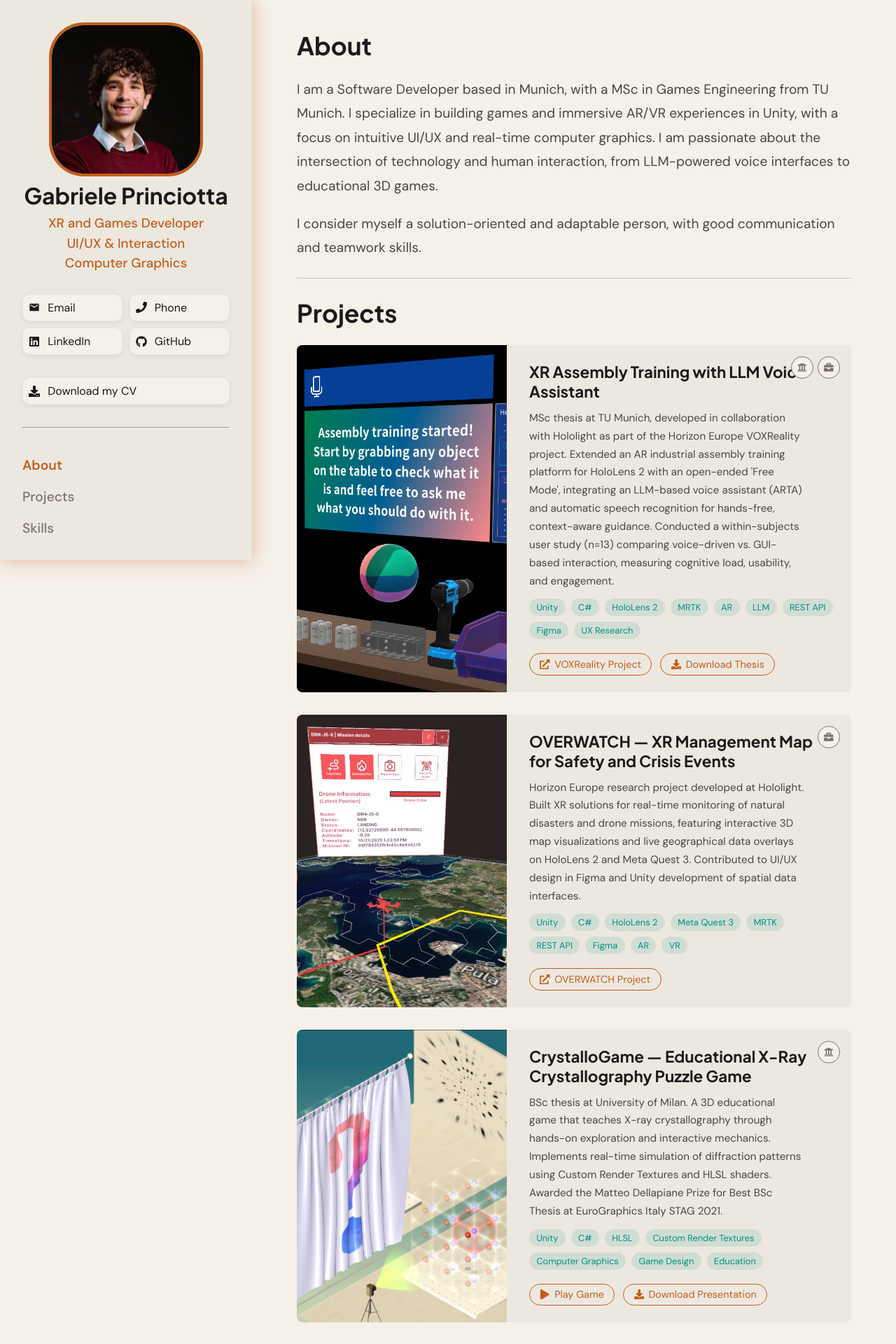
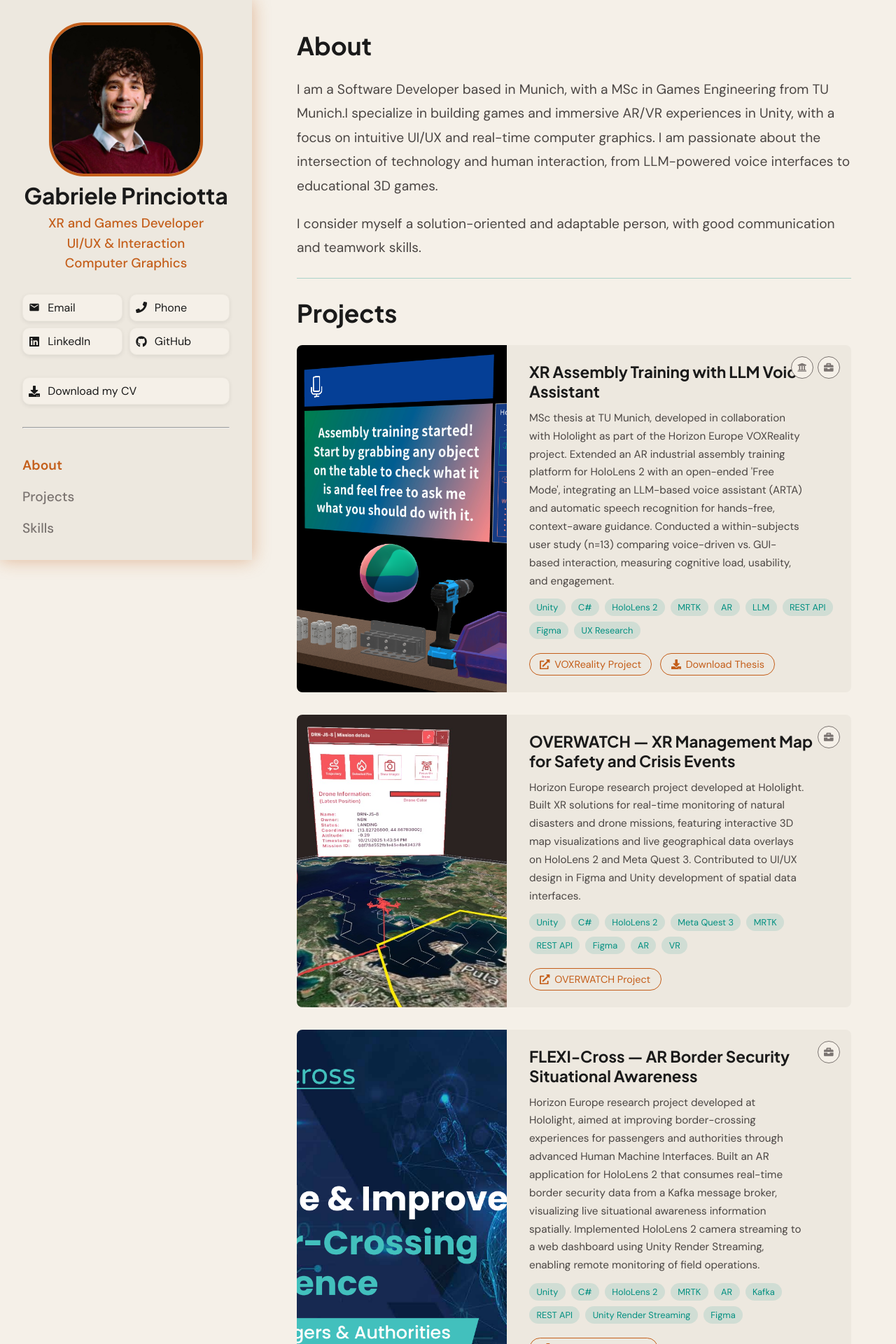
Before and after one commit to GabrielePrinciotta98/portfolio, a React (Vite) app: page / in a window 1280 px wide. Shown: the top 1920 px of the page at 70% size. Built offline with nearby package versions, Linux system fonts and the light colour scheme.

Commit message:
add flexi cross project

```diff
--- a/src/data.ts
+++ b/src/data.ts
@@ -19,7 +19,9 @@ export const navLinks = [
 ]
 
 export const about = [
-  "I am a Software Developer based in Munich, with a MSc in Games Engineering from TU Munich. I specialize in building games and immersive AR/VR experiences in Unity, with a focus on intuitive UI/UX and real-time computer graphics. I am passionate about the intersection of technology and human interaction, from LLM-powered voice interfaces to educational 3D games.",
+  "I am a Software Developer based in Munich, with a MSc in Games Engineering from TU Munich." +
+  "I specialize in building games and immersive AR/VR experiences in Unity, with a focus on intuitive UI/UX and real-time computer graphics. " +
+  "I am passionate about the intersection of technology and human interaction, from LLM-powered voice interfaces to educational 3D games.",
   "I consider myself a solution-oriented and adaptable person, with good communication and teamwork skills."
 ]
 
@@ -57,6 +59,16 @@ export const projects: Project[] = [
     ]
   },
   {
+    title: "FLEXI-Cross — AR Border Security Situational Awareness",
+    description: "Horizon Europe research project developed at Hololight, aimed at improving border-crossing experiences for passengers and authorities through advanced Human Machine Interfaces. Built an AR application for HoloLens 2 that consumes real-time border security data from a Kafka message broker, visualizing live situational awareness information spatially. Implemented HoloLens 2 camera streaming to a web dashboard using Unity Render Streaming, enabling remote monitoring of field operations.",
+    thumbnail: "/thumbnails/flexi.png",
+    tags: ["Unity", "C#", "HoloLens 2", "MRTK", "AR", "Kafka", "REST API", "Unity Render Streaming", "Figma"],
+    types: ["work"],
+    links: [
+      { label: "FLEXI-Cross Project", href: "https://flexicross-project.eu/" }
+    ]
+  },
+  {
     title: "CrystalloGame — Educational X-Ray Crystallography Puzzle Game",
     description: "BSc thesis at University of Milan. A 3D educational game that teaches X-ray crystallography through hands-on exploration and interactive mechanics. Implements real-time simulation of diffraction patterns using Custom Render Textures and HLSL shaders. Awarded the Matteo Dellapiane Prize for Best BSc Thesis at EuroGraphics Italy STAG 2021.",
     thumbnail: "/thumbnails/Crystal_gameview.png",
@@ -76,5 +88,6 @@ export const projects: Project[] = [
     links: [
       { label: "GitHub", href: "https://github.com/alpcihan/hybrid" }
     ]
-  }
+  },
+
 ]
```
Also changed, not shown: public/thumbnails/flexi.png (added).
